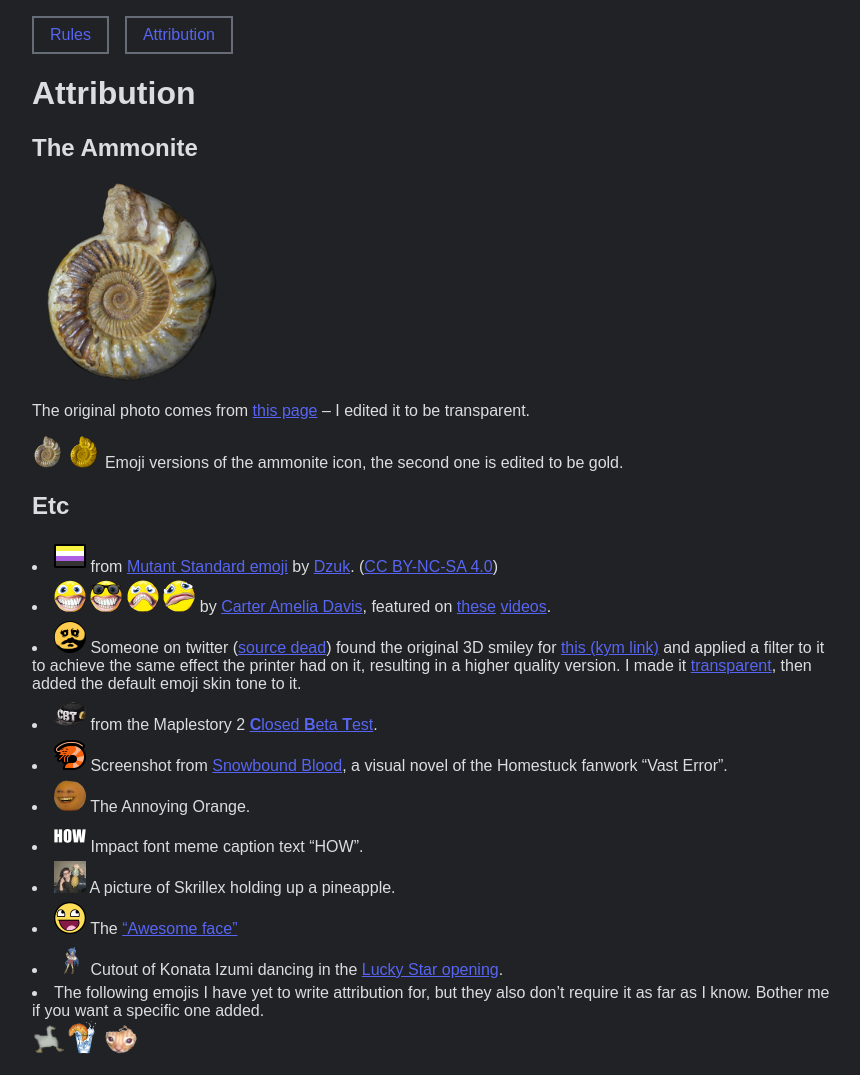
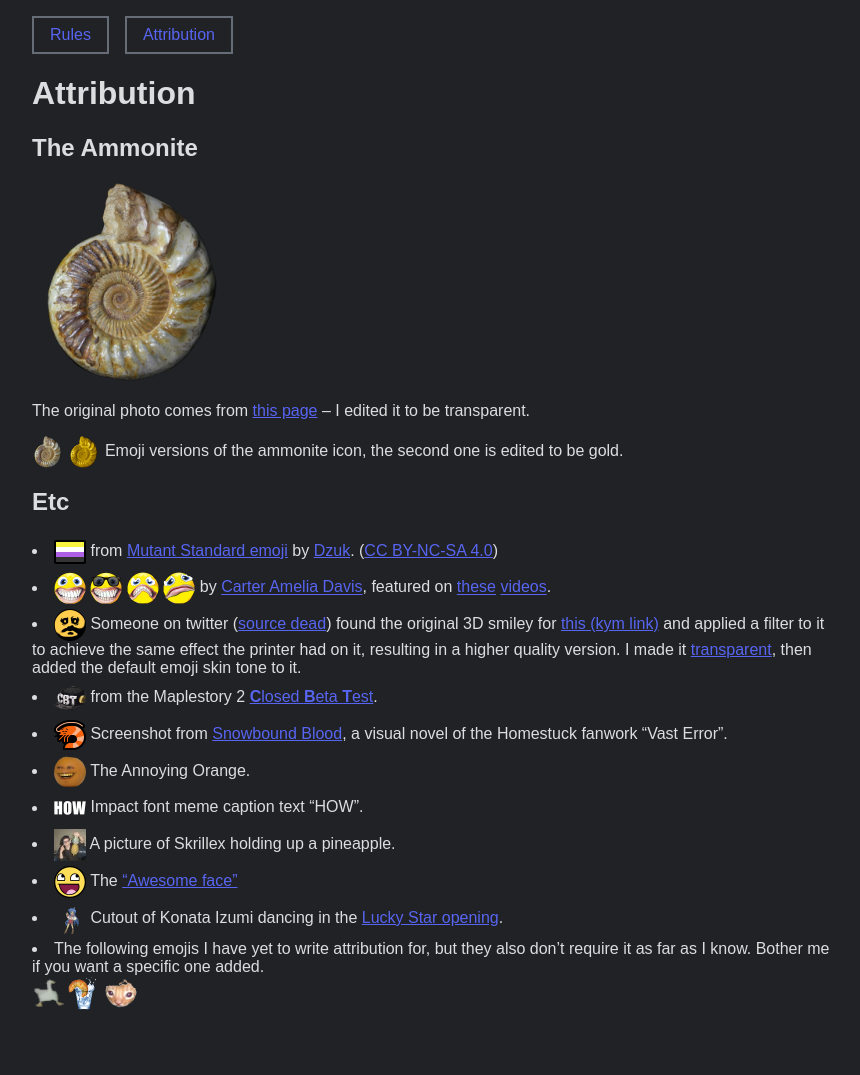
Before and after one commit to chitinlink/ammonite, a Jekyll site: the page built from attribution.md, in a window 1280 px wide. Shown: the whole page, without its empty margins (208-1068 px from the left). Built offline with Jekyll 4.4.1, drawn with Linux system fonts in a browser that asks for light colours; after the commit the page ends 1027 px from its top, so only the background shows below that.

Commit message:
center emoji vertically

```diff
--- a/assets/style.sass
+++ b/assets/style.sass
@@ -131,3 +131,4 @@ li
 
 img.emoji
   width: 2em
+  vertical-align: middle
```
